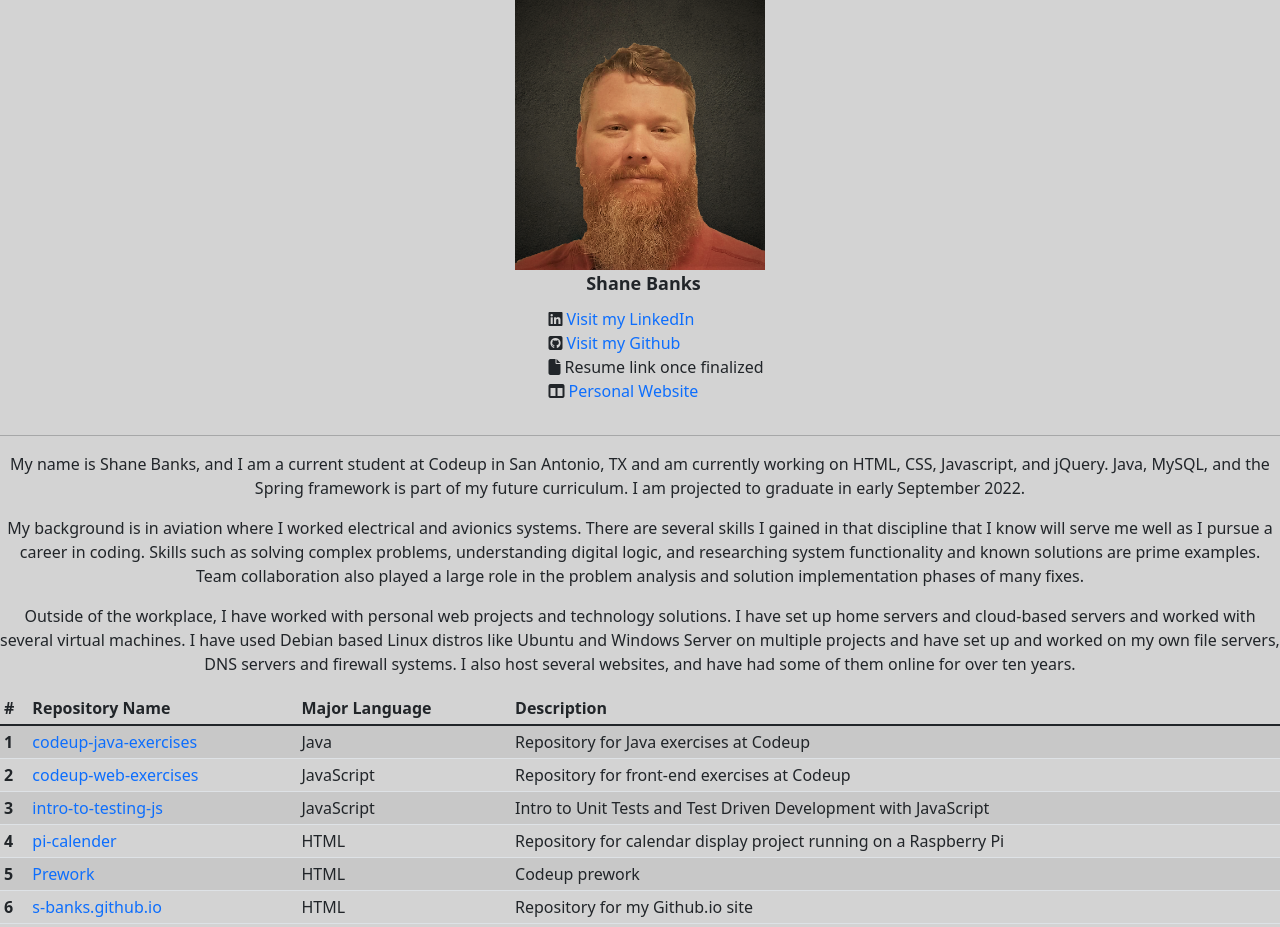
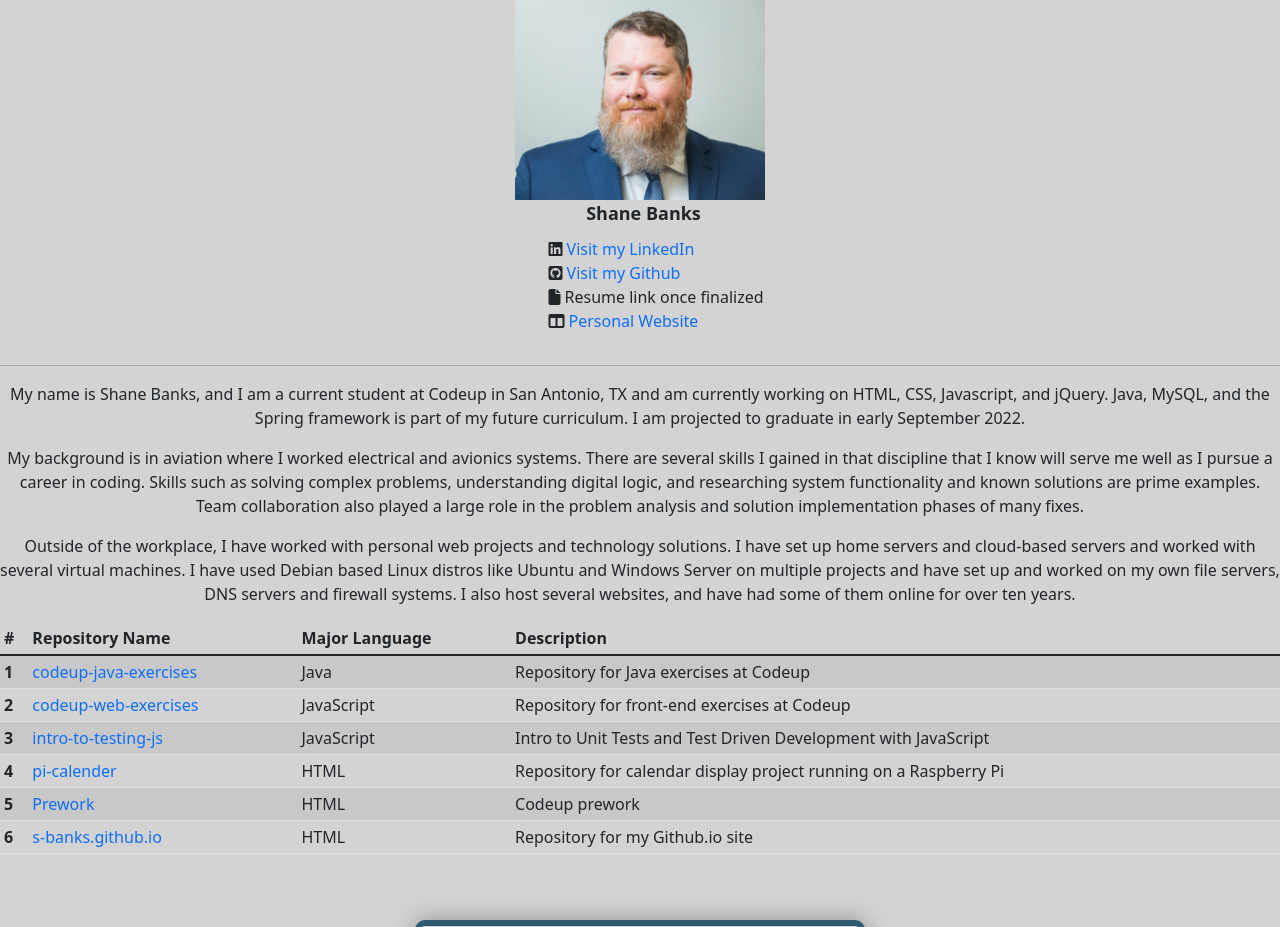
Before and after one commit to s-banks/s-banks.github.io, a website: page index.html in a window 1280 px wide. Shown: the top 927 px of the page. Drawn offline with nearby package versions, Linux system fonts and the light colour scheme.

Commit message:
Updated photo

```diff
--- a/css/site.css
+++ b/css/site.css
@@ -10,7 +10,7 @@ header {
 
 .main-image {
 	width: 250px;
-	height: 270px;
+	height: 200px;
 }
 
 .my-name {
--- a/index.html
+++ b/index.html
@@ -11,7 +11,7 @@
 </head>
 <body>
 <header class="header">
-	<img src="img/me.png" class="main-image" alt="my-photo">
+	<img src="img/me.jpg" class="main-image" alt="my-photo">
 	<ul class="contact-info">
 		<li class="my-name">Shane Banks</li>
 		<!--		<li><i class="fa-solid fa-square-envelope"></i> Email here? Maybe?</li>-->
```
Also changed, not shown: img/me.jpg (added), img/me.png (deleted), img/placeholder.png (deleted).
